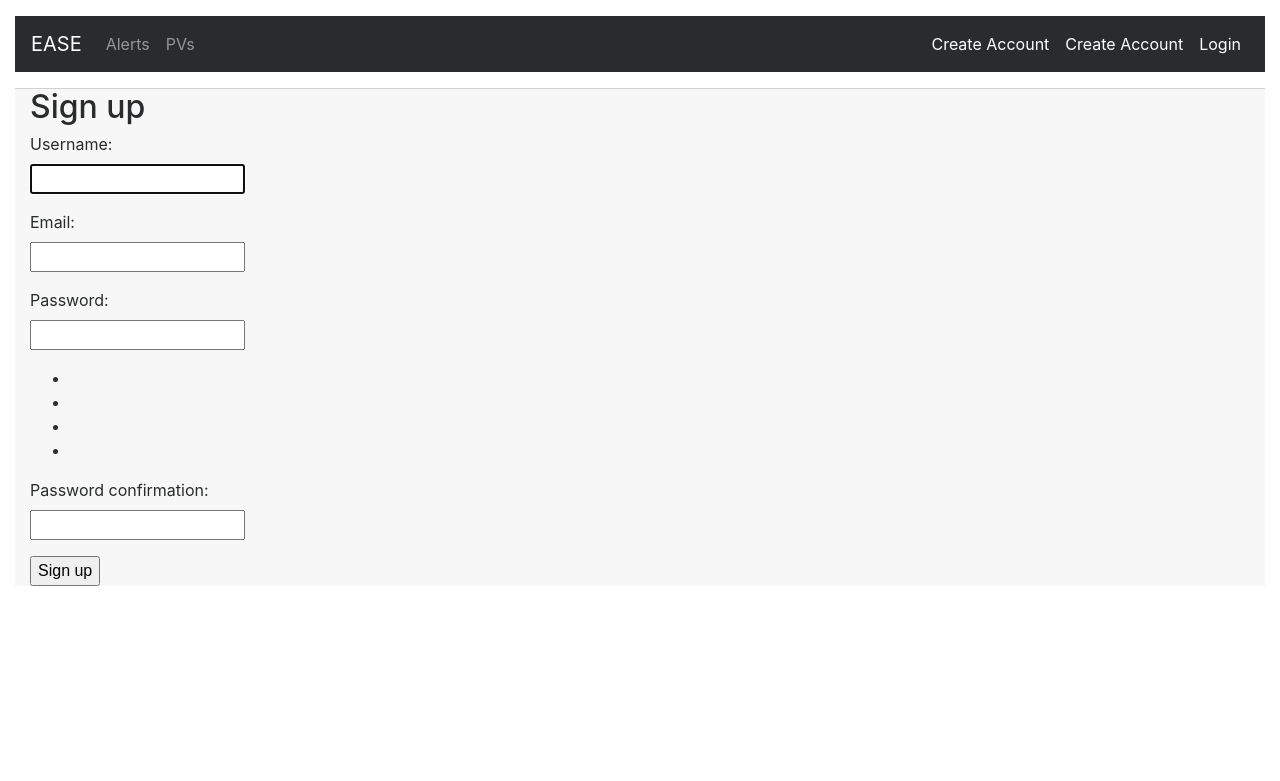
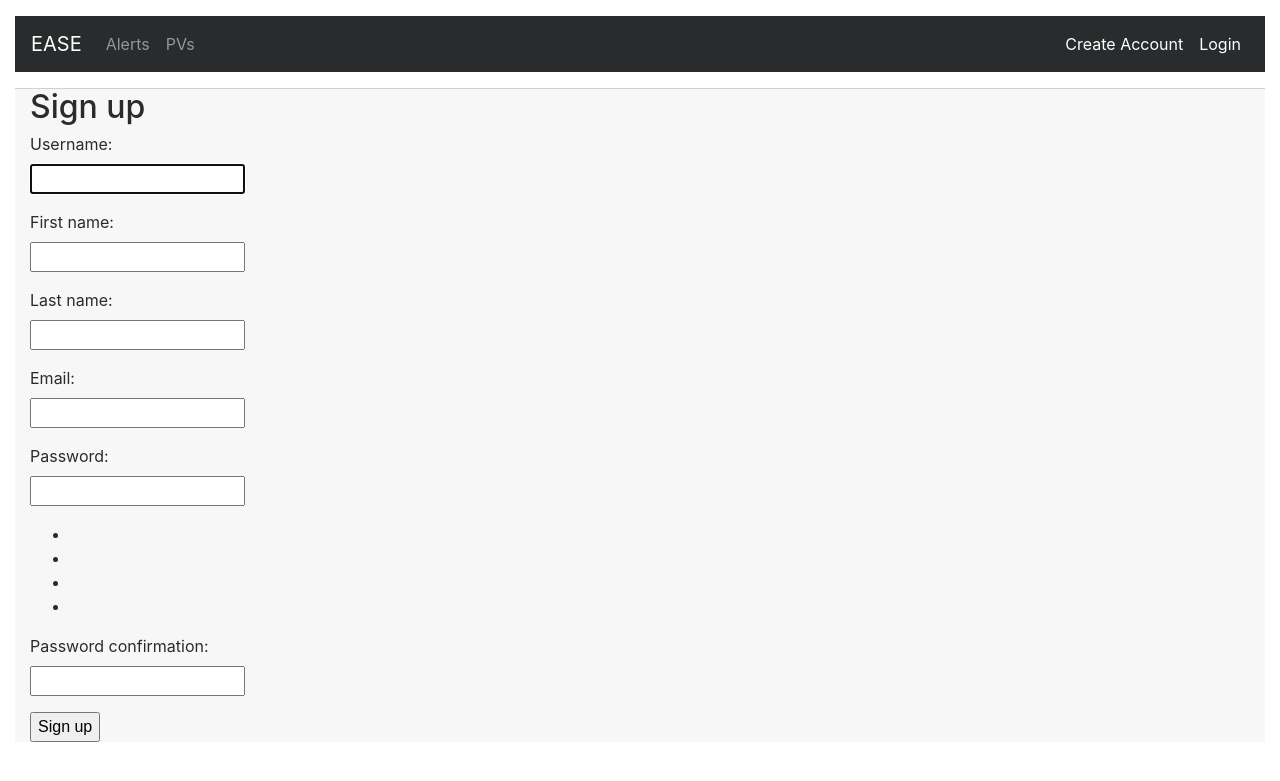
Before and after one commit to slaclab/ease, a Django app: page /acct/signup/ in a window 1280 px wide. Shown: the top 781 px of the page. Run offline with Django 3.2, Linux system fonts and the light colour scheme; parts of the project's set-up code (start-up, migrations or seed data) failed here and were passed over; some libraries are stand-ins or nearby versions.

Commit message:
Made first name and last name required during registration. Home page now says hello {user.first_name}

```diff
--- a/web_interface/account_mgr_app/forms.py
+++ b/web_interface/account_mgr_app/forms.py
@@ -5,14 +5,14 @@
 
 
 class SignUpForm(UserCreationForm):
-    # first_name = forms.CharField(max_length=30, required=False, help_text='Optional.')
-    # last_name = forms.CharField(max_length=30, required=False, help_text='Optional.')
+    first_name = forms.CharField(max_length=30, required=False, help_text='Optional.')
+    last_name = forms.CharField(max_length=30, required=False, help_text='Optional.')
     email = forms.EmailField(max_length=254, help_text='Required. Inform a valid email address.')
 
     class Meta:
         model = User
         fields = ('username', 'first_name', 'last_name', 'email', 'password1', 'password2', )
-        fields = ('username', 'email', 'password1', 'password2', )
+        #fields = ('username', 'email', 'password1', 'password2', )
 
 class EditProfileForm(UserChangeForm):
 
@@ -21,5 +21,5 @@
         fields = {
             'username',
             'email',
-            'password'
+            'password',
             }
--- a/web_interface/alert_config_app/templates/title.html
+++ b/web_interface/alert_config_app/templates/title.html
@@ -2,7 +2,7 @@
 
 {% block title %}
 
-Hello {{user}}
+Hello {{user.first_name}}
 {% endblock %}
 
 {% block subtitle %}
--- a/web_interface/templates/bases/base.html
+++ b/web_interface/templates/bases/base.html
@@ -76,10 +76,6 @@
           <a class="nav-link" href="{% url 'logout' %}">Logout</a>
         </li>
       {% else %}
-         <li class="nav-item active">
-            <a class="nav-link" href="{% url 'signup' %}">Create Account</a>
-          </li>
-
         <li class="nav-item active">
           <a class="nav-link" href="{% url 'signup' %}">Create Account</a>
         </li>
--- a/web_interface/web_interface/settings.py
+++ b/web_interface/web_interface/settings.py
@@ -50,11 +50,13 @@
 # SECRET_KEY = ')9yv30i%h9+3hq3f#1-3t+y*!#jz9l5w%)$d2#&8)w27ibeyz0'
 
 # SECURITY WARNING: don't run with debug turned on in production!
-DEBUG = False
+DEBUG = True
 
 ALLOWED_HOSTS = [
     "134.79.165.105",
     "pswww-dev.slac.stanford.edu",
+    "198.129.113.193",
+    "127.0.0.1"
 ]
 
 if not DEBUG:
```
